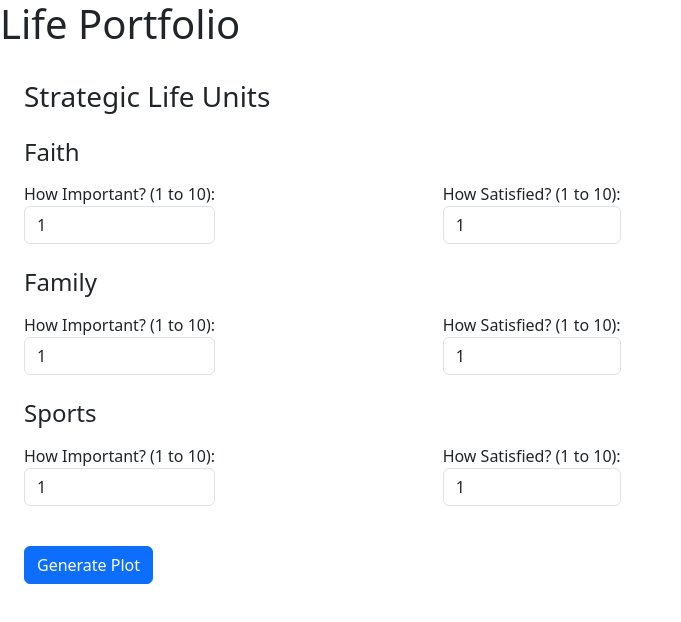
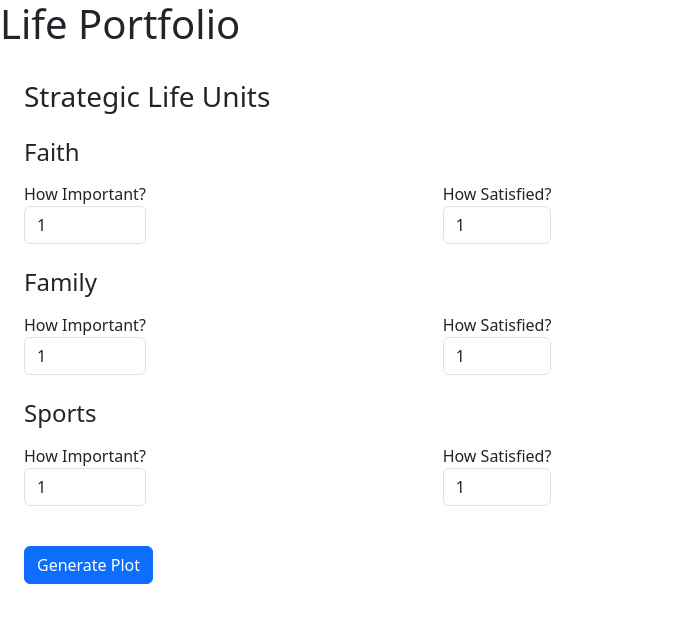
Before and after one commit to shehio/life-portfolio, a Next.js app: page / in a window 1280 px wide. Shown: the top 622 px of the page, without its empty margins (0-681 px from the left). Built offline with nearby package versions, Linux system fonts and the light colour scheme.

Commit message:
Modified LUS

```diff
--- a/components/LifeUnitSection.tsx
+++ b/components/LifeUnitSection.tsx
@@ -24,7 +24,7 @@ const LifeUnitSection: React.FC<LifeUnitSectionProps> = ({
       <div className="row mb-2">
         <div className="col-md-4">
           <label className="form-label">
-            How Important? (1 to 10):
+            How Important?
             <select
               value={importanceValue}
               onChange={onImportanceChange}
@@ -40,7 +40,7 @@ const LifeUnitSection: React.FC<LifeUnitSectionProps> = ({
         </div>
         <div className="col-md-4">
           <label className="form-label">
-            How Satisfied? (1 to 10):
+            How Satisfied?
             <select
               value={satisfactionValue}
               onChange={onSatisfactionChange}
```
